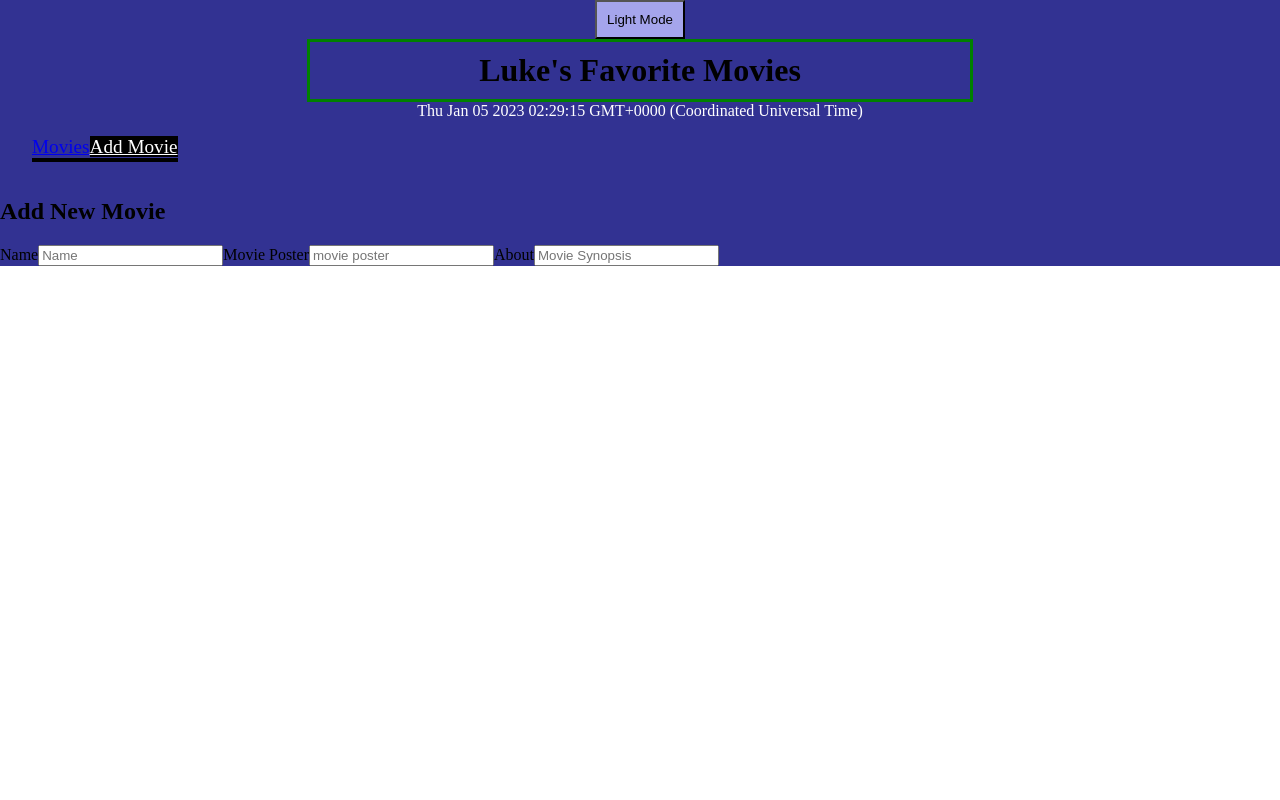
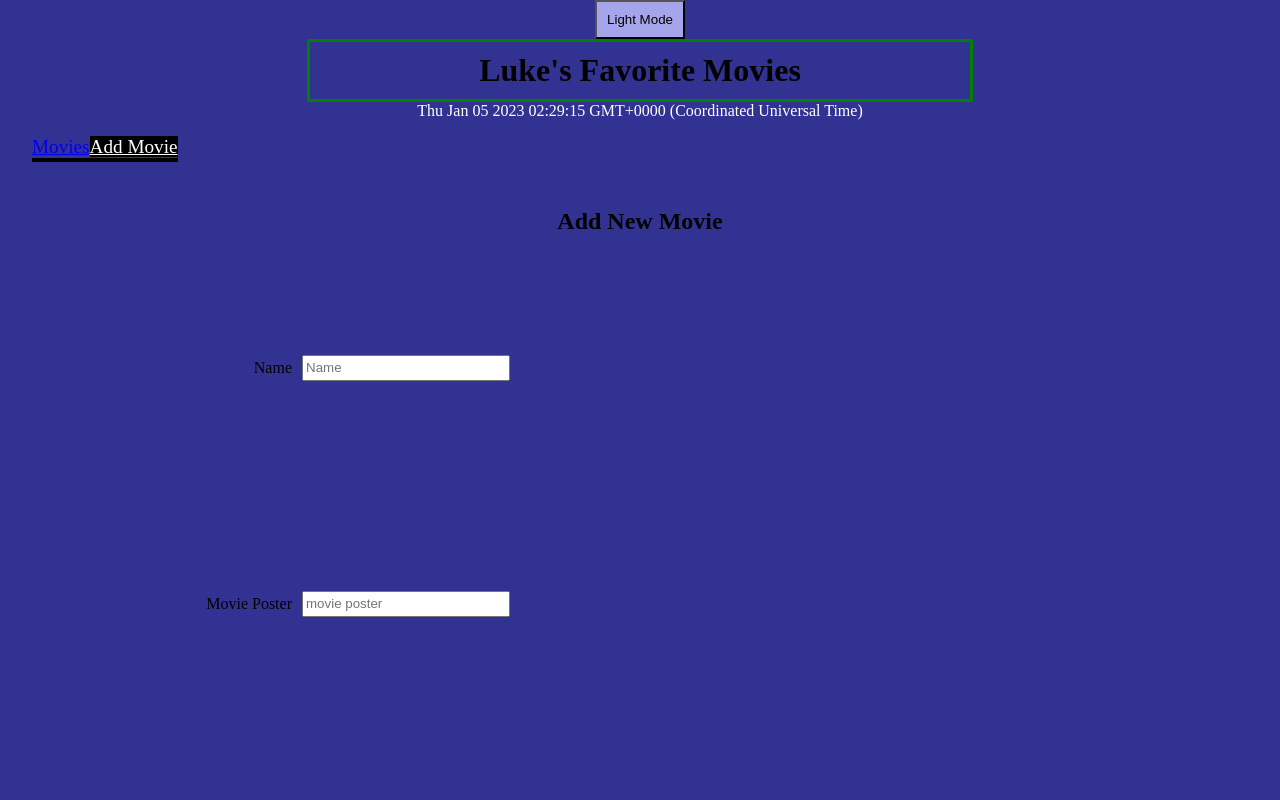
Before and after one commit to Lucas7263/phase-2-project, a React (Create React App) app: page /AddMovie in a window 1280 px wide. Shown: the top 800 px of the page. Built offline with nearby package versions, Linux system fonts and the light colour scheme; no server answers.

Commit message:
Added new CSS for the label and input tags in the AddMovie Component. Also added a submit button.

```diff
--- a/src/components/AddMovie.js
+++ b/src/components/AddMovie.js
@@ -10,19 +10,19 @@ function AddMovie({ newMovie }) {
         <div className="addmovie">
             <h2>Add New Movie</h2>
             <form >
-                <label>
+                <label className="label">
                     Name
-                    <input type="text" placeholder='Name'></input>
+                    <input className="input" type="text" placeholder='Name'></input>
                 </label>
-                <label>
+                <label className="label">
                     Movie Poster
-                    <input type="text" placeholder='movie poster'></input>
+                    <input  className="input" type="text" placeholder='movie poster'></input>
                 </label>
-                <label>
+                <label className="label">
                     About
-                    <input type="text" placeholder='Movie Synopsis'></input>
+                    <input  className="input" type="text" placeholder='Movie Synopsis'></input>
                 </label>
-
+                    <button type="submit">Submit</button>
             </form>
 
 
--- a/src/index.css
+++ b/src/index.css
@@ -70,10 +70,6 @@ body {
   color:  white;
   border-bottom: 4px solid black;
   transition: 0.1s;
-
-
-
-
 }
 
 nav a:hover,
@@ -86,3 +82,40 @@ nav a.active {
   background-color: black;
   color: white;
 }
+
+.addmovie {
+    margin: auto;
+    padding: 10px;
+    text-align: center;
+
+}
+
+.label {
+    /* display: flex;
+    padding: 100px; */
+
+    display: flex;
+  flex-direction: row;
+  justify-content: flex-end;
+  text-align: right;
+  width: 400px;
+  line-height: 26px;
+  margin-bottom: 10px;
+  padding: 100px;
+
+}
+
+ .input {
+    /* padding: 12px 20px;
+    margin: 4px 0;
+    width: 250px;
+    display: flex;
+    border: 2px solid rgb(15, 12, 12);
+    border-radius: 4px;
+    box-sizing: border-box; */
+
+    height: 20px;
+  flex: 0 0 200px;
+  margin-left: 10px;
+
+}
```
